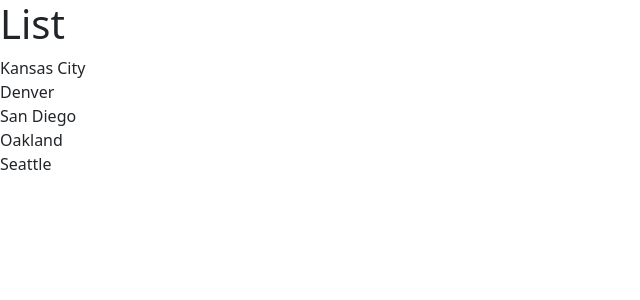
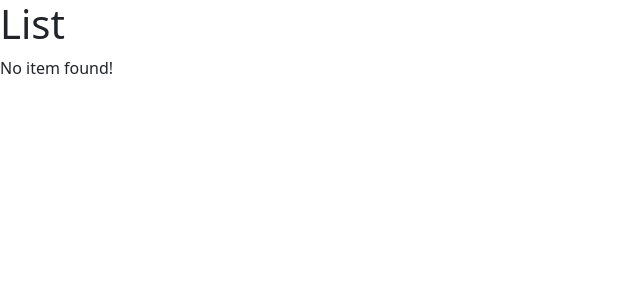
Before and after one commit to ChrisKramer15/ultimate-react, a React (Vite) app in the folder react-app/: page / in a window 1280 px wide. Shown: the top 300 px of the page, without its empty margins (0-640 px from the left). Built offline with nearby package versions, Linux system fonts and the light colour scheme.

Commit message:
practice with conditional rendering

```diff
--- a/react-app/src/components/ListGroup.tsx
+++ b/react-app/src/components/ListGroup.tsx
@@ -1,8 +1,11 @@
 function ListGroup() {
-  const items = ["Kansas City", "Denver", "San Diego", "Oakland", "Seattle"];
+  let items = ["Kansas City", "Denver", "San Diego", "Oakland", "Seattle"];
+  items = [];
+
   return (
     <>
       <h1>List</h1>
+      {items.length === 0 && <p>No item found!</p>}
       <ul className="list-group">
         {items.map((item) => (
           <li key={item}>{item}</li>
--- a/react-app/src/main.tsx
+++ b/react-app/src/main.tsx
@@ -8,4 +8,3 @@ createRoot(document.getElementById("root")!).render(
     <App />
   </StrictMode>
 );
-//main tsx file
```
